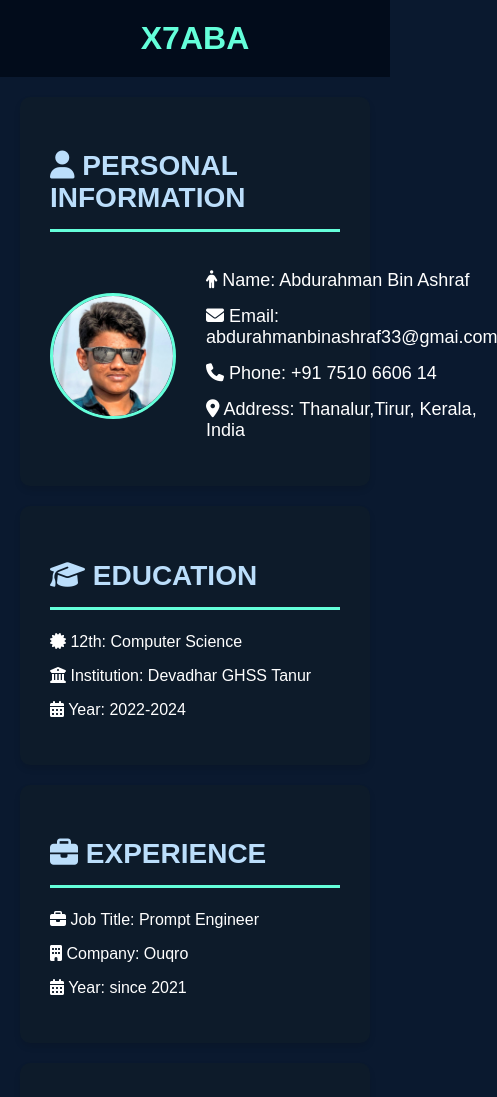
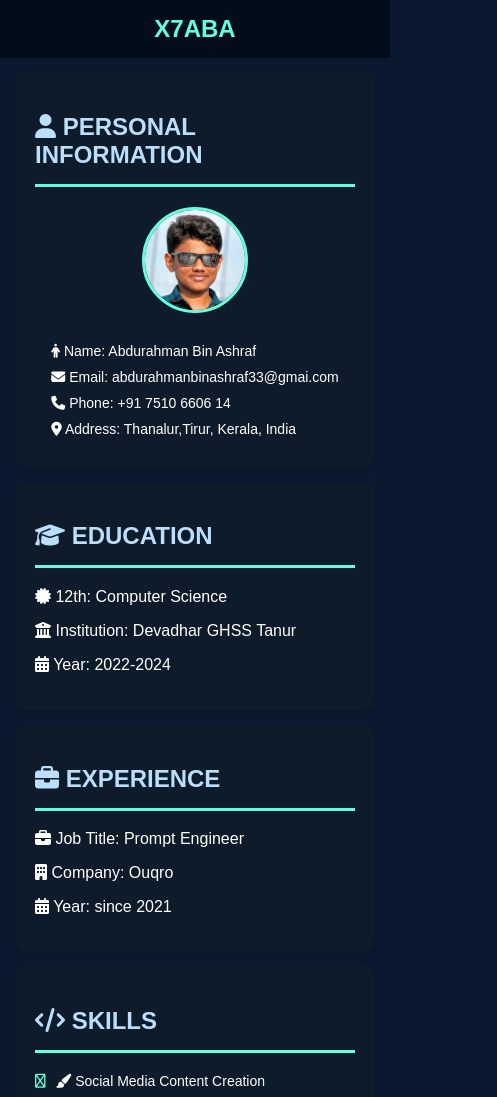
Before and after one commit to Xyntera/profile, a plain HTML site: page index.html in a window 390 px wide. Shown: the top 1097 px of the page, 497 px wide, since content can reach past the window. Drawn offline with Linux system fonts and the light colour scheme; a script that the page names is missing.

Commit message:
Update styles.css

```diff
--- a/styles.css
+++ b/styles.css
@@ -1,3 +1,4 @@
+/* Global styles */
 body {
     font-family: 'Arial', sans-serif;
     background-color: #0A192F;
@@ -33,8 +34,10 @@ h2 {
     text-transform: uppercase;
 }
 
+/* Personal Information Section */
 .personal-details {
     display: flex;
+    flex-direction: column;
     align-items: center;
 }
 
@@ -42,22 +45,23 @@ h2 {
     width: 120px;
     height: 120px;
     border-radius: 50%;
-    margin-right: 30px;
+    margin-bottom: 20px;
     border: 3px solid #64FFDA;
 }
 
 .details p {
-    margin: 15px 0;
-    font-size: 18px;
+    margin: 10px 0;
+    font-size: 16px;
 }
 
+/* Skills Section */
 .skills-list, .languages-list {
     list-style-type: none;
     padding-left: 0;
 }
 
 .skills-list li, .languages-list li {
-    margin: 8px 0;
+    margin: 10px 0;
     font-size: 16px;
 }
 
@@ -68,15 +72,35 @@ h2 {
     color: #64FFDA;
 }
 
-.certification-details p {
-    margin: 15px 0;
-    font-size: 18px;
+/* Media Queries for responsiveness */
+@media (max-width: 768px) {
+    header {
+        padding: 15px;
+    }
+
+    h1 {
+        font-size: 24px;
+    }
+
+    section {
+        margin: 15px;
+        padding: 20px;
+    }
+
+    h2 {
+        font-size: 24px;
+    }
+
+    .profile-pic {
+        width: 100px;
+        height: 100px;
+    }
+
+    .details p {
+        font-size: 14px;
+    }
+
+    .skills-list li, .languages-list li {
+        font-size: 14px;
+    }
 }
-
-.certification-details p i {
-    margin-right: 10px;
-    font-size: 24px;
-    color: #64FFDA;
-}
-
-/* Add more styles as needed */
```
